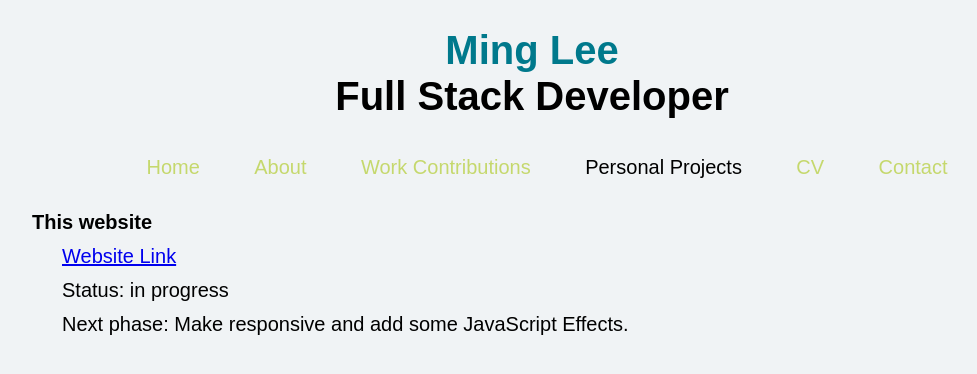
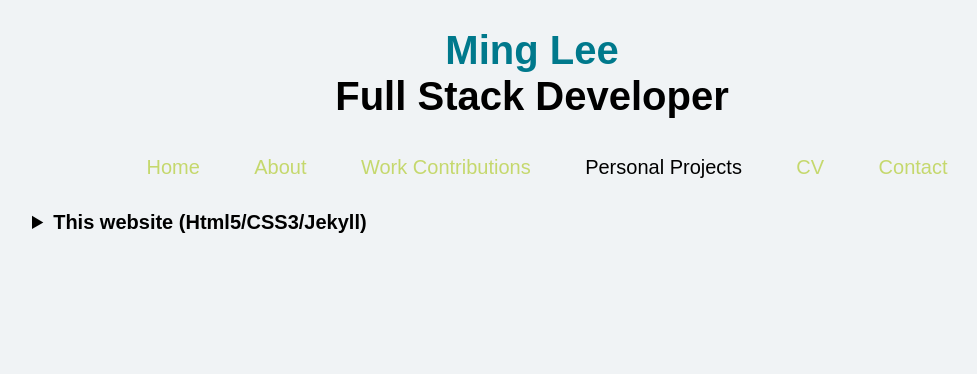
Before and after one commit to MingLee02/MingLee02.github.io, a Jekyll site: the page built from personal/index.md, in a window 1280 px wide. Shown: the top 374 px of the page, without its empty margins (108-1085 px from the left). Built offline with Jekyll 4.4.1, drawn with Linux system fonts in a browser that asks for light colours.

```diff
--- a/_sass/_header.sass
+++ b/_sass/_header.sass
@@ -5,6 +5,9 @@
 	.name
 		color: #00798c
 		display: block
+	@media screen and (max-width: 768px)
+		font-size: 20px
+		font-size: 8.5vw
 
 body
 	background: #f0f3f5
--- a/_sass/_main.sass
+++ b/_sass/_main.sass
@@ -1,23 +1,31 @@
 body
-    background: #f0f3f5
-    font-family: sans-serif
+	background: #f0f3f5
+	font-family: sans-serif
 
 .container
-    font-size: 20px
-    margin: 0 auto
-    line-height: 34px
-    max-width: 1000px
-    position: relative
+	font-size: 20px
+	margin: 0 auto
+	line-height: 34px
+	max-width: 1000px
+	position: relative
 
-    @media screen and (max-width: 768px)
-        left: 0
-        top: 26%
-        width: 100%
-        min-width: 100%
-        padding: 0 20px
-        box-sizing: border-box
-        font-size: 8.5vw
+	@media screen and (max-width: 768px)
+		left: 0
+		top: 26%
+		width: 100%
+		min-width: 100%
+		padding: 0 20px
+		box-sizing: border-box
+		font-size: 8.5vw
 ul
-    list-style-type: none
+	list-style-type: none
+	@media screen and (max-width: 768px)
+		font-size: 15px
+		font-size: 4.5vw
+
 p
-    margin: 0
+	margin: 0
+
+	@media screen and (max-width: 768px)
+		font-size: 15px
+		font-size: 4.5vw
--- a/personal/index.md
+++ b/personal/index.md
@@ -4,13 +4,11 @@
 title: My personal projects.
 ---
 
-<p><strong>This website</strong></p>
-<!-- <ul class="skill-list">
-	<li>Angular</li>
-	<li>Angular-bootstrap</li>
-</ul> -->
-<div class="project-description">
-	<p><a href="https://github.com/MingLee02/MingLee02.github.io">Website Link</a></p>
+<details>
+	<summary>
+		<strong>This website (Html5/CSS3/Jekyll)</strong>
+	</summary>
+	<p><a href="https://github.com/MingLee02/MingLee02.github.io">Github Link</a></p>
 	<p>Status: in progress</p>
 	<p>Next phase: Make responsive and add some JavaScript Effects.</p>
-</div>
+</details>
```
